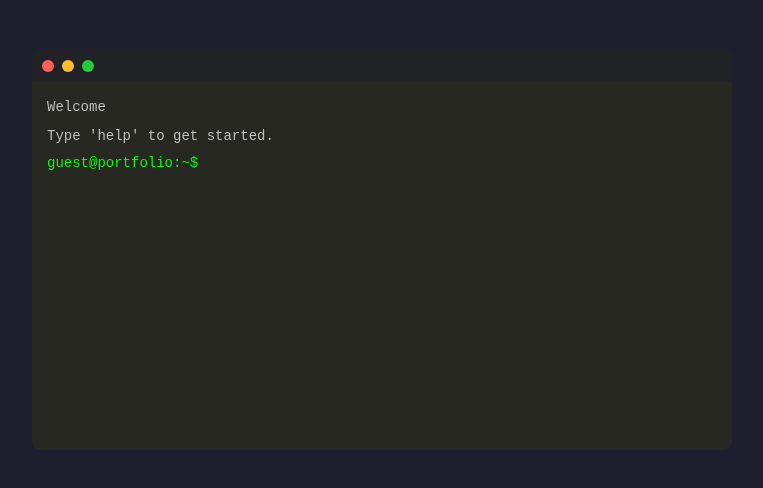
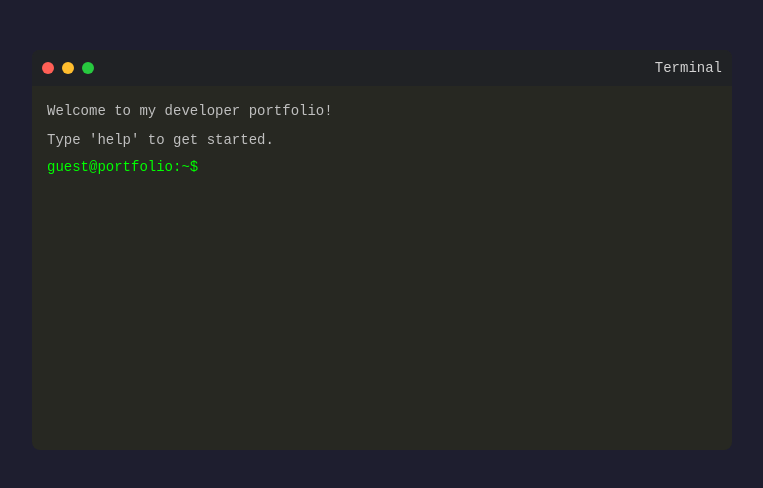
Before and after one commit to Aaseka/Aaseka.github.io, a plain HTML site: page index.html in a window 1280 px wide. Shown: the part 150-638 px from the top of the page, without its empty margins (258-1021 px from the left). Drawn offline with Linux system fonts and the light colour scheme.

Commit message:
Add files via upload

```diff
--- a/index.html
+++ b/index.html
@@ -3,7 +3,7 @@
   <head>
     <meta charset="UTF-8" />
     <meta name="viewport" content="width=device-width, initial-scale=1.0" />
-    <title>Portfolio - Aashish Sekar</title>
+    <title>Terminal Portfolio</title>
     <link rel="stylesheet" href="style.css" />
   </head>
   <body>
@@ -14,11 +14,11 @@
           <div class="button minimize"></div>
           <div class="button maximize"></div>
         </div>
-        <div class="header-title"></div>
+        <div class="header-title">Terminal</div>
       </div>
       <div class="terminal-body">
         <div class="terminal-content">
-          <p class="output">Welcome</p>
+          <p class="output">Welcome to my developer portfolio!</p>
           <p class="output">Type 'help' to get started.</p>
           <div class="input-line">
             <span class="prompt">guest@portfolio:~$</span>
```
